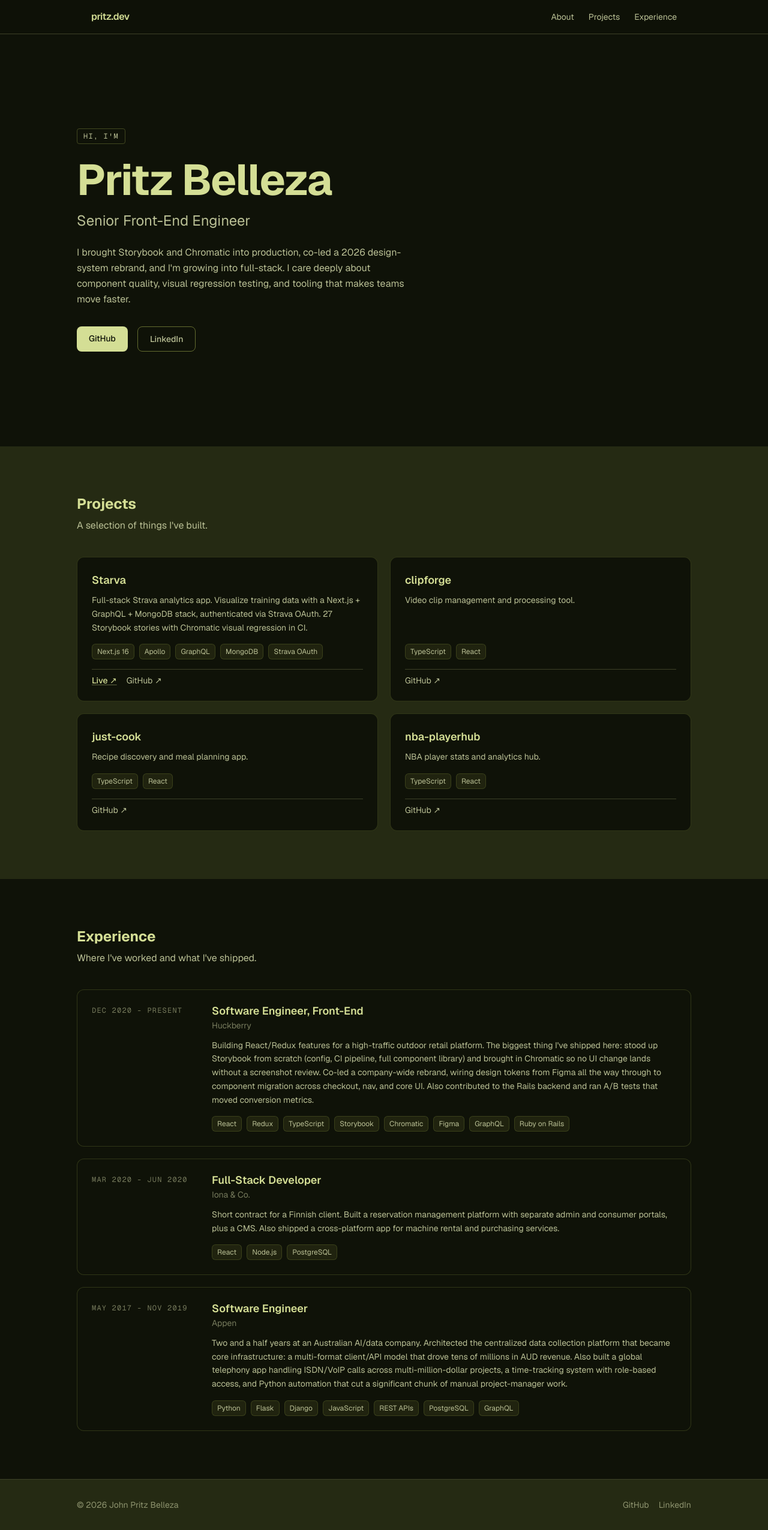
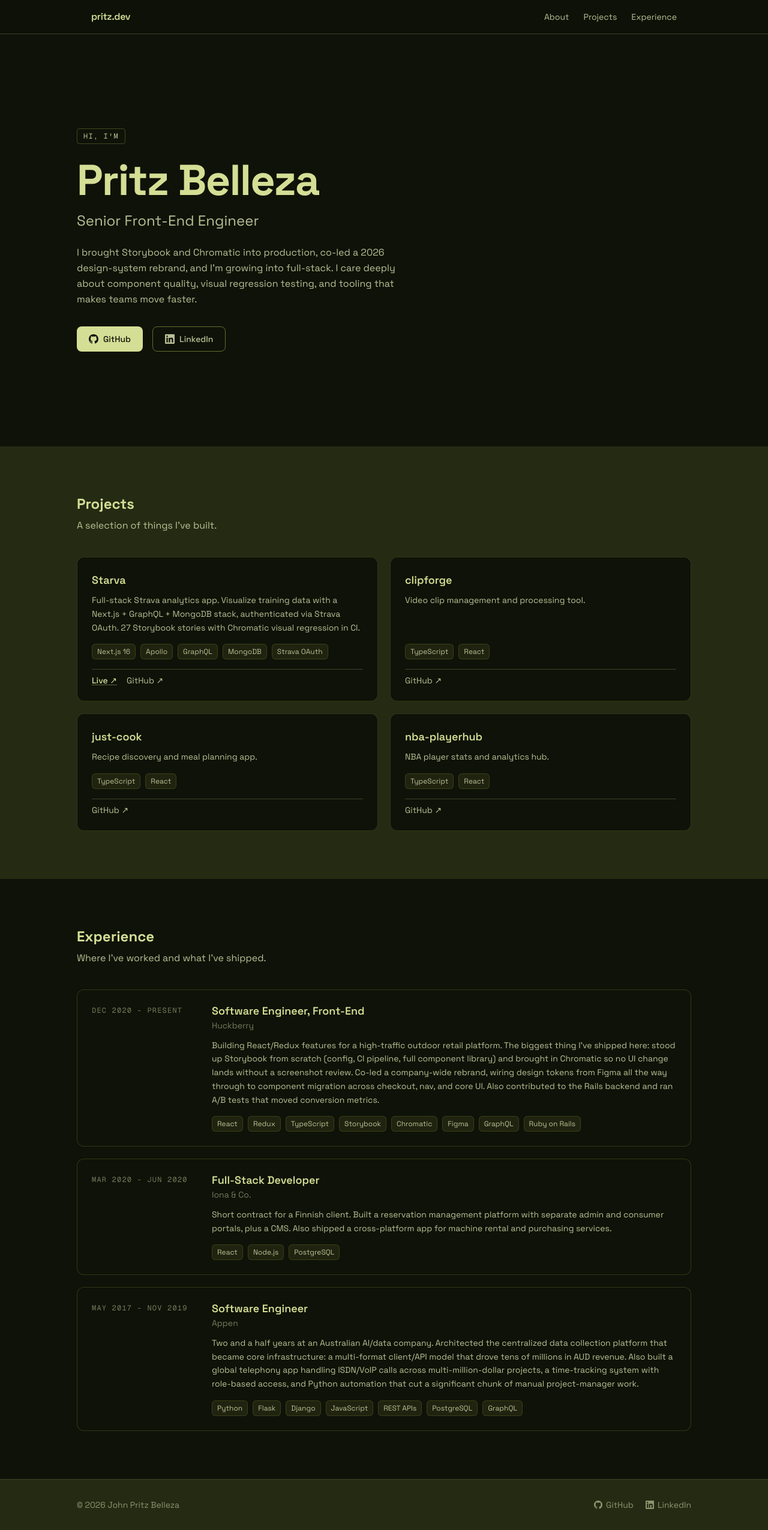
Before and after one commit to jbelleza29/jbelleza29.github.io, a Next.js app: page / in a window 1280 px wide. Shown: the whole page at 60% size. Built offline with nearby package versions, Linux system fonts and the light colour scheme.

Commit message:
switch to Space Grotesk and add GitHub/LinkedIn icons

```diff
--- a/src/app/globals.css
+++ b/src/app/globals.css
@@ -7,7 +7,7 @@
   --color-olive:   #636b2f;
   --color-sage:    #bac095;
   --color-lime:    #d4de95;
-  --font-sans:     var(--font-geist-sans);
+  --font-sans:     var(--font-space);
   --font-mono:     var(--font-geist-mono);
 }
 
--- a/src/app/layout.tsx
+++ b/src/app/layout.tsx
@@ -1,11 +1,12 @@
 import type { Metadata } from "next";
-import { Geist, Geist_Mono } from "next/font/google";
+import { Space_Grotesk, Geist_Mono } from "next/font/google";
 import "./globals.css";
 import NavBar from "@/components/NavBar";
 
-const geistSans = Geist({
-  variable: "--font-geist-sans",
+const spaceGrotesk = Space_Grotesk({
+  variable: "--font-space",
   subsets: ["latin"],
+  weight: ["300", "400", "500", "600", "700"],
 });
 
 const geistMono = Geist_Mono({
@@ -27,7 +28,7 @@ export default function RootLayout({
   return (
     <html
       lang="en"
-      className={`${geistSans.variable} ${geistMono.variable} antialiased`}
+      className={`${spaceGrotesk.variable} ${geistMono.variable} antialiased`}
     >
       <body className="min-h-screen bg-canvas text-lime flex flex-col">
         <NavBar />
--- a/src/components/Footer.tsx
+++ b/src/components/Footer.tsx
@@ -1,23 +1,37 @@
+const GitHubIcon = () => (
+  <svg className="w-3.5 h-3.5" viewBox="0 0 24 24" fill="currentColor" aria-hidden="true">
+    <path d="M12 0C5.374 0 0 5.373 0 12c0 5.302 3.438 9.8 8.207 11.387.599.111.793-.261.793-.577v-2.234c-3.338.726-4.033-1.416-4.033-1.416-.546-1.387-1.333-1.756-1.333-1.756-1.089-.745.083-.729.083-.729 1.205.084 1.839 1.237 1.839 1.237 1.07 1.834 2.807 1.304 3.492.997.107-.775.418-1.305.762-1.604-2.665-.305-5.467-1.334-5.467-5.931 0-1.311.469-2.381 1.236-3.221-.124-.303-.535-1.524.117-3.176 0 0 1.008-.322 3.301 1.23A11.509 11.509 0 0 1 12 5.803c1.02.005 2.047.138 3.006.404 2.291-1.552 3.297-1.23 3.297-1.23.653 1.653.242 2.874.118 3.176.77.84 1.235 1.911 1.235 3.221 0 4.609-2.807 5.624-5.479 5.921.43.372.823 1.102.823 2.222v3.293c0 .319.192.694.801.576C20.566 21.797 24 17.3 24 12c0-6.627-5.373-12-12-12z" />
+  </svg>
+);
+
+const LinkedInIcon = () => (
+  <svg className="w-3.5 h-3.5" viewBox="0 0 24 24" fill="currentColor" aria-hidden="true">
+    <path d="M20.447 20.452h-3.554v-5.569c0-1.328-.027-3.037-1.852-3.037-1.853 0-2.136 1.445-2.136 2.939v5.667H9.351V9h3.414v1.561h.046c.477-.9 1.637-1.85 3.37-1.85 3.601 0 4.267 2.37 4.267 5.455v6.286zM5.337 7.433a2.062 2.062 0 0 1-2.063-2.065 2.064 2.064 0 1 1 2.063 2.065zm1.782 13.019H3.555V9h3.564v11.452zM22.225 0H1.771C.792 0 0 .774 0 1.729v20.542C0 23.227.792 24 1.771 24h20.451C23.2 24 24 23.227 24 22.271V1.729C24 .774 23.2 0 22.222 0h.003z" />
+  </svg>
+);
+
 export default function Footer() {
   return (
     <footer className="mt-auto bg-card border-t border-stroke px-6 py-8">
       <div className="mx-auto max-w-5xl flex flex-col sm:flex-row items-center justify-between gap-4 text-sm text-sage/70">
         <span>© 2026 John Pritz Belleza</span>
-        <div className="flex gap-4">
+        <div className="flex gap-5">
           <a
             href="https://github.com/jbelleza29"
             target="_blank"
             rel="noopener noreferrer"
-            className="hover:text-lime transition-colors duration-200"
+            className="flex items-center gap-1.5 hover:text-lime transition-colors duration-200"
           >
+            <GitHubIcon />
             GitHub
           </a>
           <a
             href="https://www.linkedin.com/in/john-pritz-belleza-a651b6126/"
             target="_blank"
             rel="noopener noreferrer"
-            className="hover:text-lime transition-colors duration-200"
+            className="flex items-center gap-1.5 hover:text-lime transition-colors duration-200"
           >
+            <LinkedInIcon />
             LinkedIn
           </a>
         </div>
--- a/src/components/Hero.tsx
+++ b/src/components/Hero.tsx
@@ -1,3 +1,15 @@
+const GitHubIcon = () => (
+  <svg className="w-4 h-4" viewBox="0 0 24 24" fill="currentColor" aria-hidden="true">
+    <path d="M12 0C5.374 0 0 5.373 0 12c0 5.302 3.438 9.8 8.207 11.387.599.111.793-.261.793-.577v-2.234c-3.338.726-4.033-1.416-4.033-1.416-.546-1.387-1.333-1.756-1.333-1.756-1.089-.745.083-.729.083-.729 1.205.084 1.839 1.237 1.839 1.237 1.07 1.834 2.807 1.304 3.492.997.107-.775.418-1.305.762-1.604-2.665-.305-5.467-1.334-5.467-5.931 0-1.311.469-2.381 1.236-3.221-.124-.303-.535-1.524.117-3.176 0 0 1.008-.322 3.301 1.23A11.509 11.509 0 0 1 12 5.803c1.02.005 2.047.138 3.006.404 2.291-1.552 3.297-1.23 3.297-1.23.653 1.653.242 2.874.118 3.176.77.84 1.235 1.911 1.235 3.221 0 4.609-2.807 5.624-5.479 5.921.43.372.823 1.102.823 2.222v3.293c0 .319.192.694.801.576C20.566 21.797 24 17.3 24 12c0-6.627-5.373-12-12-12z" />
+  </svg>
+);
+
+const LinkedInIcon = () => (
+  <svg className="w-4 h-4" viewBox="0 0 24 24" fill="currentColor" aria-hidden="true">
+    <path d="M20.447 20.452h-3.554v-5.569c0-1.328-.027-3.037-1.852-3.037-1.853 0-2.136 1.445-2.136 2.939v5.667H9.351V9h3.414v1.561h.046c.477-.9 1.637-1.85 3.37-1.85 3.601 0 4.267 2.37 4.267 5.455v6.286zM5.337 7.433a2.062 2.062 0 0 1-2.063-2.065 2.064 2.064 0 1 1 2.063 2.065zm1.782 13.019H3.555V9h3.564v11.452zM22.225 0H1.771C.792 0 0 .774 0 1.729v20.542C0 23.227.792 24 1.771 24h20.451C23.2 24 24 23.227 24 22.271V1.729C24 .774 23.2 0 22.222 0h.003z" />
+  </svg>
+);
+
 export default function Hero() {
   return (
     <section id="about" className="flex flex-col justify-center min-h-[calc(100vh-3.5rem)] pt-14 px-6">
@@ -22,16 +34,18 @@ export default function Hero() {
             href="https://github.com/jbelleza29"
             target="_blank"
             rel="noopener noreferrer"
-            className="px-5 py-2.5 bg-lime hover:bg-sage text-canvas font-medium rounded-lg text-sm transition-colors duration-200"
+            className="flex items-center gap-2 px-5 py-2.5 bg-lime hover:bg-sage text-canvas font-medium rounded-lg text-sm transition-colors duration-200"
           >
+            <GitHubIcon />
             GitHub
           </a>
           <a
             href="https://www.linkedin.com/in/john-pritz-belleza-a651b6126/"
             target="_blank"
             rel="noopener noreferrer"
-            className="px-5 py-2.5 border border-olive hover:border-sage text-sage hover:text-lime font-medium rounded-lg text-sm transition-colors duration-200"
+            className="flex items-center gap-2 px-5 py-2.5 border border-olive hover:border-sage text-sage hover:text-lime font-medium rounded-lg text-sm transition-colors duration-200"
           >
+            <LinkedInIcon />
             LinkedIn
           </a>
         </div>
```
